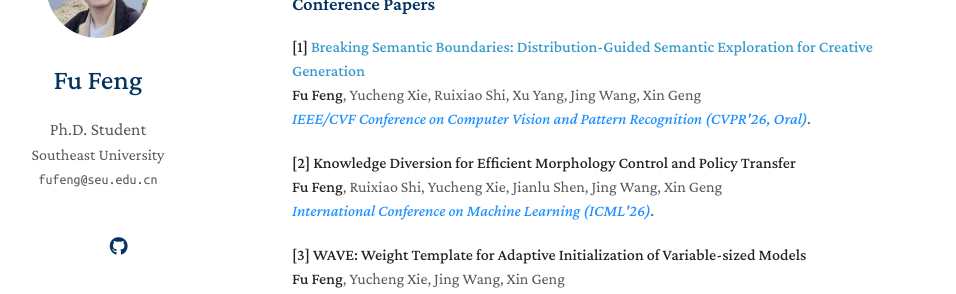
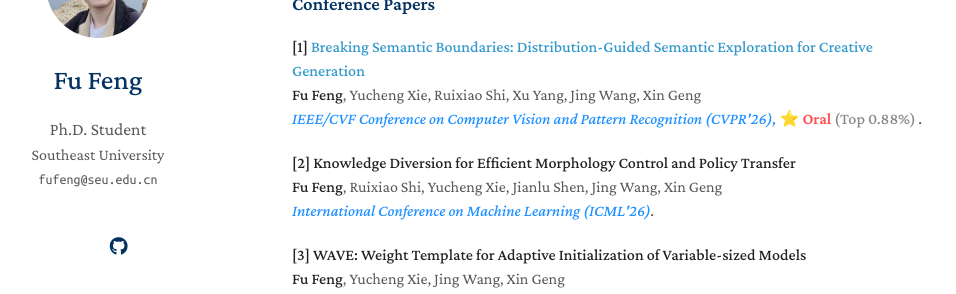
Before and after one commit to fu-feng/fu-feng.github.io, a Jekyll site: the page built from index.md, in a window 1280 px wide and 900 px high, scrolled down 641 px. Shown: the part 150-444 px from the top of the window, without its empty margins (178-1134 px from the left). Built offline with Jekyll 4.4.1, drawn with Linux system fonts in a browser that asks for light colours; nearby versions of some CDN libraries; a style sheet for code colours, icons or effects is not loaded; our own code applies the rules of GitHub Pages for plain Markdown files.

Commit message:
Update index.md

```diff
--- a/index.md
+++ b/index.md
@@ -55,7 +55,15 @@ Jing Wang, <strong>Fu Feng</strong>, Jianhui Lv, Xin Geng
 <br />
 <strong>Fu Feng</strong>, Yucheng Xie, Ruixiao Shi, Xu Yang, Jing Wang, Xin Geng
 <br />
-<em><strong><i style="color:#1e90ff">IEEE/CVF Conference on Computer Vision and Pattern Recognition (CVPR'26, Oral)</i></strong>.</em>
+<em>
+<strong>
+<i style="color:#1e90ff">
+IEEE/CVF Conference on Computer Vision and Pattern Recognition (CVPR'26),
+</i>
+<span style="font-style: normal; color:#ff4d4f; font-weight:600;">⭐ Oral</span>
+<span style="font-style: normal; color:#888888;">(Top 0.88%)</span>
+</strong>.
+</em>
 </p>
 </div>
 
```
